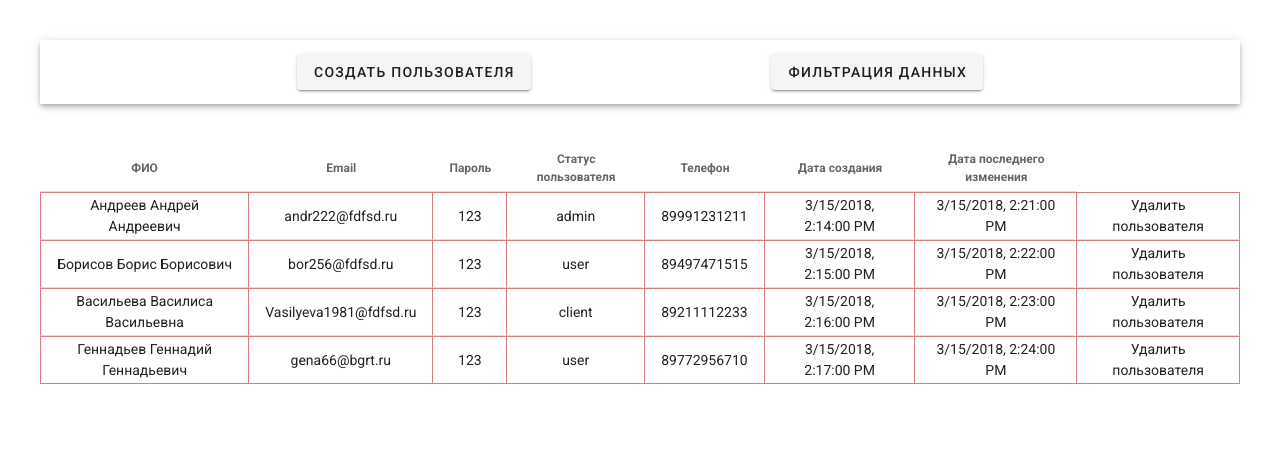
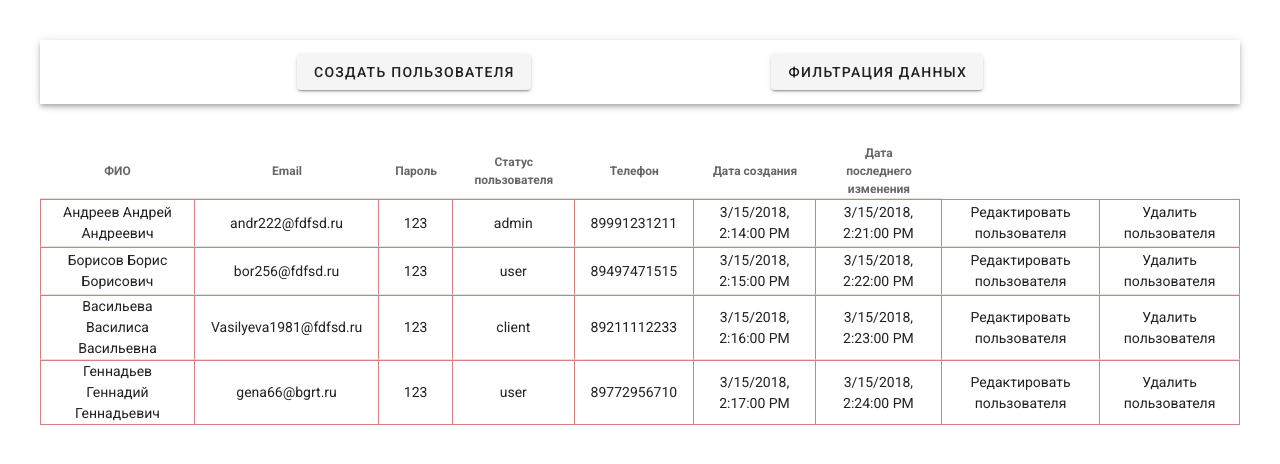
Before and after one commit to Laporiettus/vue-admin-panel, a Vue app: page / in a window 1280 px wide. Shown: the top 464 px of the page. Built offline with nearby package versions, Linux system fonts and the light colour scheme.

Commit message:
changed user editing

```diff
--- a/src/components/EditUser.vue
+++ b/src/components/EditUser.vue
@@ -1,8 +1,31 @@
 <template>
-    <v-form>
+    <v-form class="mt-5">
+        <h1 class="text-center">Редактирование пользователя ID: {{sendingData.id}}</h1>
         <v-text-field
-                label="Введите новые данные"
-                v-model="newInfo"
+                label="ФИО"
+                :value="user.fullName"
+                v-model="newInfo.fullName"
+        ></v-text-field>
+        <v-text-field
+                label="Email"
+                :value="user.email"
+                v-model="newInfo.email"
+        ></v-text-field>
+        <v-text-field
+                label="Пароль"
+                :value="user.password"
+                v-model="newInfo.password"
+        ></v-text-field>
+        <v-select
+                label="Выберие статус пользователя"
+                :items="userStatus"
+                :value="user.userStatus"
+                v-model="newInfo.userStatus"
+        ></v-select>
+        <v-text-field
+                label="Телефон"
+                :value="user.telephone"
+                v-model="newInfo.telephone"
         ></v-text-field>
         <v-btn @click="confirmChanges">Подтвердить изменения</v-btn>
     </v-form>
@@ -11,40 +34,74 @@
 <script>
     export default {
         name: "EditUser",
+        created() {
+            console.log(this.sendingData.fullName)
+        },
         data() {
             return {
-                newInfo: '',
-                keyAlias: ''
+                userStatus: [
+                    'user', 'client', 'admin'
+                ],
+                user: this.sendingData.user,
+                newInfo: {
+                    fullName: this.sendingData.user.fullName,
+                    email: this.sendingData.user.email,
+                    password: this.sendingData.user.password,
+                    userStatus: this.sendingData.user.userStatus,
+                    telephone: this.sendingData.user.telephone,
+                    creationDate: this.sendingData.user.creationDate,
+                    lastChangeDate: this.sendingData.user.lastChangeDate
+                }
             }
         },
-        props: ['sendingData'],
+        props: {
+            sendingData: {
+                type: Object,
+                props: {
+                    id: {
+                        type: Number
+                    },
+                    user: {
+                        type: Object,
+                        props: {
+                            fullName: {
+                                type: String
+                            },
+                            email: {
+                                type: String
+                            },
+                            password: {
+                                type: String
+                            },
+                            userStatus: {
+                                type: String
+                            },
+                            telephone: {
+                                type: Number,
+                                maxLength: 10
+                            },
+                            creationDate: {
+                                type: String
+                            },
+                            lastChangeDate: {
+                                type: String
+                            }
+                        }
+                    }
+                }
+            }
+        },
         methods: {
             confirmChanges() {
-                console.log(this.sendingData)
-                this.aliasPicker(this.sendingData.ind)
-                const confirmation = confirm(`Вы действительно хотите изменить ${this.keyAlias} пользователя?`)
-                console.log(this.newInfo)
+                const confirmation = confirm(`Вы действительно хотите изменить данные пользователя под номером ${this.sendingData.id}?`)
                 if (confirmation === true) {
-                    this.sendingData.val = this.newInfo
-                    this.$emit('on-confirm-change', this.sendingData)
-                } else {
-                    return undefined
+                    console.log('Edit user user: ', this.newInfo)
+                    console.log('ID: ', this.sendingData.id)
+                    const info = this.newInfo
+                    const userId = this.sendingData.id
+                    this.$emit('on-confirm-change', {info, userId})
                 }
             },
-            aliasPicker(keyName) {
-                switch (keyName) {
-                    case 'fullName':
-                        return this.keyAlias = 'ФИО'
-                    case 'email':
-                        return this.keyAlias = 'Email'
-                    case 'password':
-                        return this.keyAlias = 'пароль'
-                    case 'userStatus':
-                        return this.keyAlias = 'статус'
-                    case 'telephone':
-                        return this.keyAlias = 'номер телефона'
-                }
-            }
         }
     }
 </script>
--- a/src/components/headerMenu.vue
+++ b/src/components/HeaderMenu.vue
@@ -7,7 +7,7 @@
 
 <script>
     export default {
-        name: "headerMenu",
+        name: "HeaderMenu",
         methods: {
             createUser() {
                 this.$emit('on-toggle-new-user')
--- /dev/null
+++ b/src/components/UserItem.vue
@@ -0,0 +1,56 @@
+<template>
+    <tr class="text-center">
+        <td
+                v-for="(val, propname) in user"
+                :key="propname"
+        >{{val}}</td>
+        <td
+            @click="editUserNew(user, id)"
+        >Редактировать пользователя</td>
+        <td
+            @click="deleteUser(id)"
+        >Удалить пользователя</td>
+    </tr>
+</template>
+
+<script>
+    export default {
+        name: "UserItem",
+        props: {
+            id: {
+                type: Number
+            },
+            user: {
+                type: Object
+            }
+        },
+        methods: {
+            editUserNew(user, id) {
+                console.log(user, id)
+                this.$emit('on-user-edit-new', {user, id})
+            },
+            deleteUser(id) {
+                this.$emit('on-delete-user', id)
+            },
+            filterData(val) {
+              this.$emit('on-data-filter', val)
+            }
+        }
+    }
+</script>
+
+<style lang="scss" scoped>
+    ::v-deep td:first-child {
+        border-left: 1px solid rgba(179, 8, 8, 0.52)
+    }
+
+    ::v-deep td {
+        border-top: 1px solid rgba(179, 8, 8, 0.52);
+        border-bottom: 1px solid rgba(179, 8, 8, 0.52);
+        border-right: 1px solid rgba(179, 8, 8, 0.52)
+    }
+
+    ::v-deep table {
+        text-align: center;
+    }
+</style>
--- a/src/components/UserList.vue
+++ b/src/components/UserList.vue
@@ -1,6 +1,6 @@
 <template>
     <div>
-        <header-menu
+        <HeaderMenu
                 :toggleNewUser="toggleNewUser"
                 @on-toggle-new-user="openNewUser($event)"
                 @on-toggle-filter-data="openFilter($event)"
@@ -33,34 +33,27 @@
             </tr>
             </thead>
             <tbody>
-                <users
+                <Users
                     v-for="(user, id) in users"
                     :key="id"
+                    :id="id"
                     :user="user"
-                    :user-id="id"
-                    :full-name="user.fullName"
-                    :email="user.email"
-                    :user-status="user.userStatus"
-                    :telephone="user.telephone"
-                    :password="user.password"
-                    :creation-date="user.creationDate"
-                    :last-changed-date="user.lastChangeDate"
-                    @on-info-edit="editUser($event)"
                     @on-delete-user="deleteUser($event)"
+                    @on-user-edit-new="editUserNew($event)"
                 />
             </tbody>
         </v-simple-table>
-        <filter-component
+        <FilterComponent
                 :users="users"
                 v-if="toggleFilter"
                 @on-apply-filter="filterData($event)"
                 @on-clear-filter="clearFilter($event)"
         />
-        <new-user
+        <NewUser
                 v-if="toggleNewUser"
                 @on-new-user="createUser($event)"
         />
-        <edit-user
+        <EditUser
                 v-if="isEditing"
                 :sendingData="sendingData"
                 @on-confirm-change="confirmChange($event)"
@@ -69,10 +62,10 @@
 </template>
 
 <script>
-    import Users from "./Users";
+    import Users from "./UserItem";
     import NewUser from "./NewUser";
     import FilterComponent from "./FilterComponent";
-    import HeaderMenu from "./headerMenu";
+    import HeaderMenu from "./HeaderMenu";
     import EditUser from "./EditUser";
 
     export default {
@@ -198,30 +191,32 @@
                 })
             },
             // Редактирует пользователя по выбранному полю. Принимает эмит из компонента Users
-            // Последовательность методов: editUser() из Users => editUser() в UserList =>
-            // confirmChanges() в EditUsers => confirmChange() в UserList
-            editUser(user) {
-                const {newInfo, ind, id} = user
-                console.log(newInfo, ind, id)
+            // Последовательность методов: editUser() из UserItem => editUser() в UserList =>
+            // confirmChanges() в EditUser => confirmChange() в UserList
+            editUserNew(userInfo) {
+                const {user, id} = userInfo
+                console.log('UserInfo: ', user, id)
                 this.isEditing = true
-                this.sendingData = user
+                this.sendingData = userInfo
+                console.log('SendingData: ', this.sendingData)
             },
             // Принимает подтверждение для редактирования. Принимает эмит из EditUsers.
-            confirmChange(info) {
-                const {id, ind, val} = info
-                this.$set(this.users[id], ind, val)
-                this.users[id].lastChangeDate = new Date(Date.now())
+            confirmChange(newData) {
+                const {info, userId} = newData
+                console.log('ID: ', userId)
+                console.log('UserList newData: ', newData)
+                console.log('User: ', info)
+                this.$set(this.users, userId, info)
+                this.users[userId].lastChangeDate = new Date(Date.now())
             },
             // Удаляет пользователя. Принимает эмит из компонента Users
             deleteUser(deletedUser) {
-                console.log(deletedUser)
                 const confirmation = confirm('Вы действительно хотите удалить этого пользователя?')
                 confirmation === true ? this.users.splice(deletedUser, 1) : undefined
             },
             // Фильтр по email или телефону. Эмит из компонента FilterComponent
             filterData(info) {
                 const {key, val} = info
-                console.log(key, val)
                 if (key === 'Email' && val !== '') {
                     this.users = this.users.filter(user => user.email.includes(val))
                     console.log(this.users)
--- a/src/components/Users.vue
+++ /dev/null
@@ -1,96 +0,0 @@
-<template>
-    <tr class="text-center">
-        <td
-                v-for="(val, propname) in user"
-                :key="propname"
-                @click="editUser(val, propname, userId)"
-                >{{val}}</td>
-        <td
-                @click="deleteUser(id)">
-            Удалить пользователя
-        </td>
-    </tr>
-</template>
-
-<script>
-    export default {
-        name: "Users",
-        created() {
-            console.log(this.user)
-        },
-        data() {
-            return {
-                newInfo: '',
-                isEditing: false
-            }
-        },
-        props: {
-            fullName: {
-                type: String
-            },
-            userStatus: {
-                type: String
-            },
-            email: {
-                type: String,
-                reg: /.+@.+\..+/
-            },
-            password: {
-                type: String,
-                required: true
-            },
-            telephone: {
-                type: Number,
-                maxlength: 10
-            },
-            creationDate: {
-                type: String
-            },
-            lastChangedDate: {
-                type: String
-            },
-            user: {
-                type: Object
-            },
-            userId: {
-                type: Number
-            }
-        },
-        methods: {
-            editUser(val, ind, id) {
-                console.log(val, ind, id)
-                if (ind === 'creationDate' || ind === 'lastChangeDate') {
-                    return alert('Нельзя менять даты вручную!')
-                } else {
-                    this.$emit('on-info-edit', {val, ind, id})
-                }
-            },
-            deleteUser(id) {
-                this.$emit('on-delete-user', id)
-            },
-            filterData(val) {
-              this.$emit('on-data-filter', val)
-                }
-        }
-    }
-</script>
-
-<style lang="scss" scoped>
-    ::v-deep td:first-child {
-        border-left: 1px solid rgba(179, 8, 8, 0.52)
-    }
-
-    ::v-deep td {
-        border-top: 1px solid rgba(179, 8, 8, 0.52);
-        border-bottom: 1px solid rgba(179, 8, 8, 0.52);
-        border-right: 1px solid rgba(179, 8, 8, 0.52)
-    }
-
-    ::v-deep table {
-        text-align: center;
-    }
-
-    .user-table {
-        font-size: 12px;
-    }
-</style>
```
